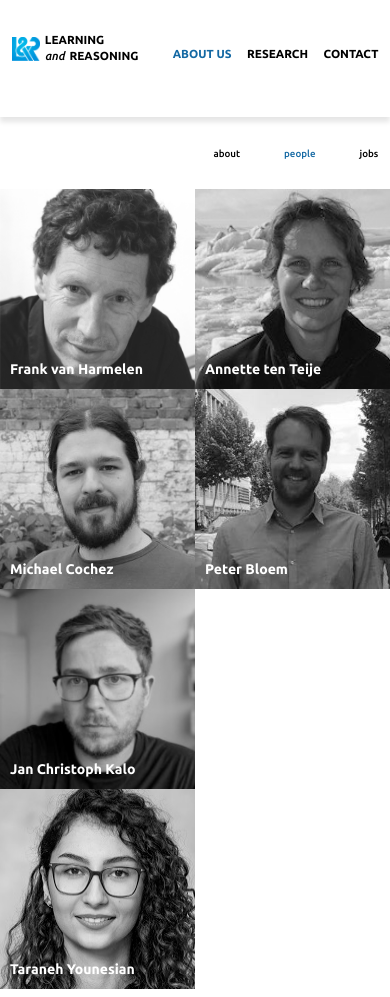
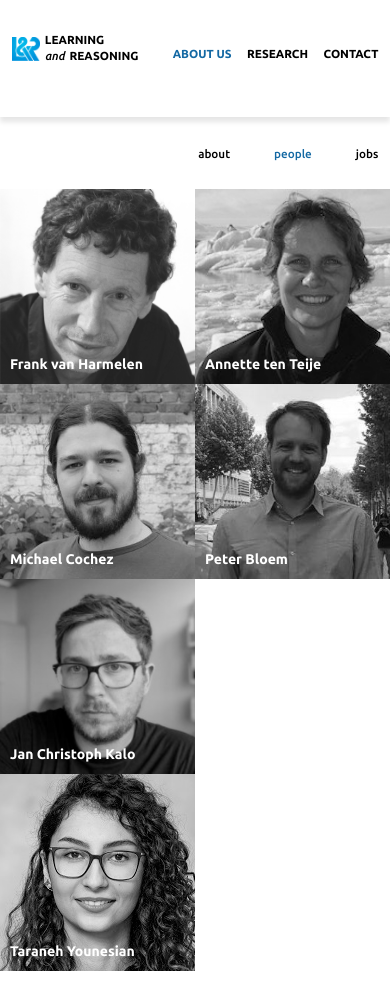
Before and after one commit to lr-vu/site, a Jekyll site: the page built from about/people.md, in a window 390 px wide. Built offline with Jekyll 4.4.1, drawn with Linux system fonts in a browser that asks for light colours; our own code applies the rules of GitHub Pages for plain Markdown files.

Commit message:
Fix people rendering on mobile.

```diff
--- a/about/people.md
+++ b/about/people.md
@@ -24,10 +24,10 @@
 
     {% for person in site.data.people %}
         {% if person.role == role %}
-        <div>
+        <div class="person">
             <img src="{{person.image}}">
 
-            <div>
+            <div class="info">
             <h3>{{person.name}}</h3>
             <span class="title">{{person.title}}</span>
 
--- a/screen.lnr.css
+++ b/screen.lnr.css
@@ -149,7 +149,6 @@
 		max-width: 10vw
 	}
 
-
 	#body header ul.menu li a {
 		padding: 40px 0 0 4vw;
 		margin: 0;
@@ -160,7 +159,7 @@
 		width: auto;
 		margin: 0 3vw 0 3vw;
 
-		font-size: 2.5vw;
+		font-size: 3vw;
 	}
 
 	#body article h1,
@@ -211,18 +210,24 @@
         display: none;
     }
 
-    #body.people section div {
-	    width: 50%;
+    #body.people section div.person {
+	    width: 50vw;
 	    aspect-ratio: 1/1;
+	    height: 50vw;
 	}
 
-	#body.people section div div {
+	#body.people section div.person img {
 	    width: 100%;
+	    height: auto;
 	}
 
-	#body.people section div img {
-	    width: 100%;
+	#body.people section div.person div.info {
+        width: 100%;
 	}
+
+	#body.people section div.person:hover div.info {
+	    height: calc(50vw + 36.5px);
+    }
 
 }
 
@@ -623,14 +628,16 @@
 	text-transform: none;
 }
 
-.people section div {
+.people section div.person {
+    position: relative;
+
 	width: 200px;
 	height: 200px;
 
 	overflow: visible;
 }
 
-.people section div div {
+.people section div div.info {
 	position: relative;
 	z-index: 1;
 
@@ -650,8 +657,8 @@
 	transition: height 0.1s ease 0s, background-color 0.01s ease 0.1s;
 }
 
-.people section div div span,
-.people section div div ul {
+.people section div div.info span,
+.people section div div.info ul {
 	display: block;
 
 	max-height: 0;
@@ -659,13 +666,13 @@
 	transition: max-height 0.05s ease 0s;
 }
 
-.people section div:hover div span,
-.people section div:hover div ul {
+.people section div:hover div.info span,
+.people section div:hover div.info ul {
 	max-height: 500px;
 	transition: max-height 0s ease 0.05s;
 }
 
-.people section div:hover div {
+.people section div:hover div.info {
 	z-index: 2;
 
 	background-color: black;
@@ -674,7 +681,7 @@
 	transition: height 0.1s ease 100ms, background-color 0.01s ease 0s;
 }
 
-.people section div div h3 {
+.people section div div.info h3 {
 	padding: 4px 0 0 10px;
 	margin: 0;
 }
```
